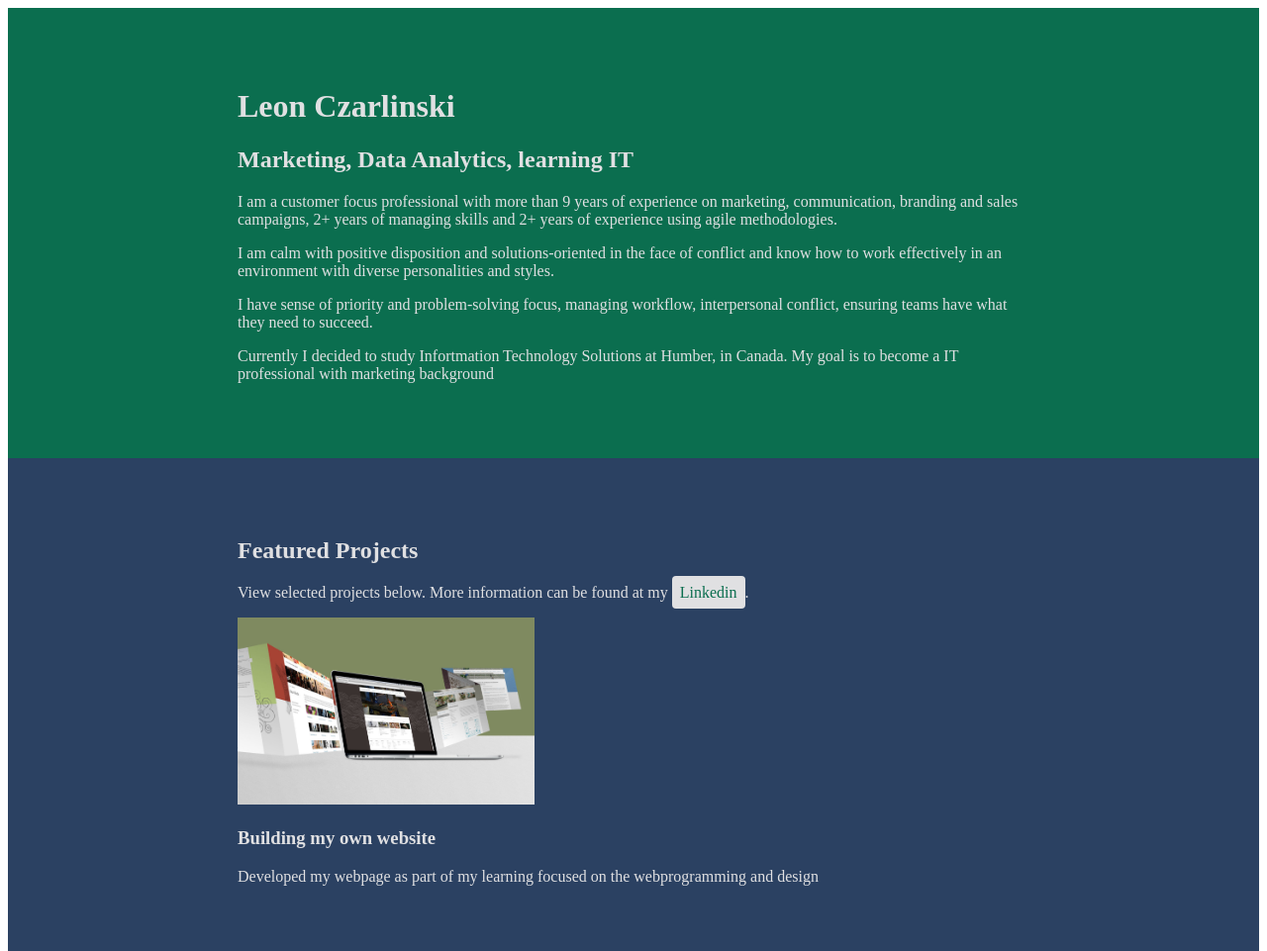
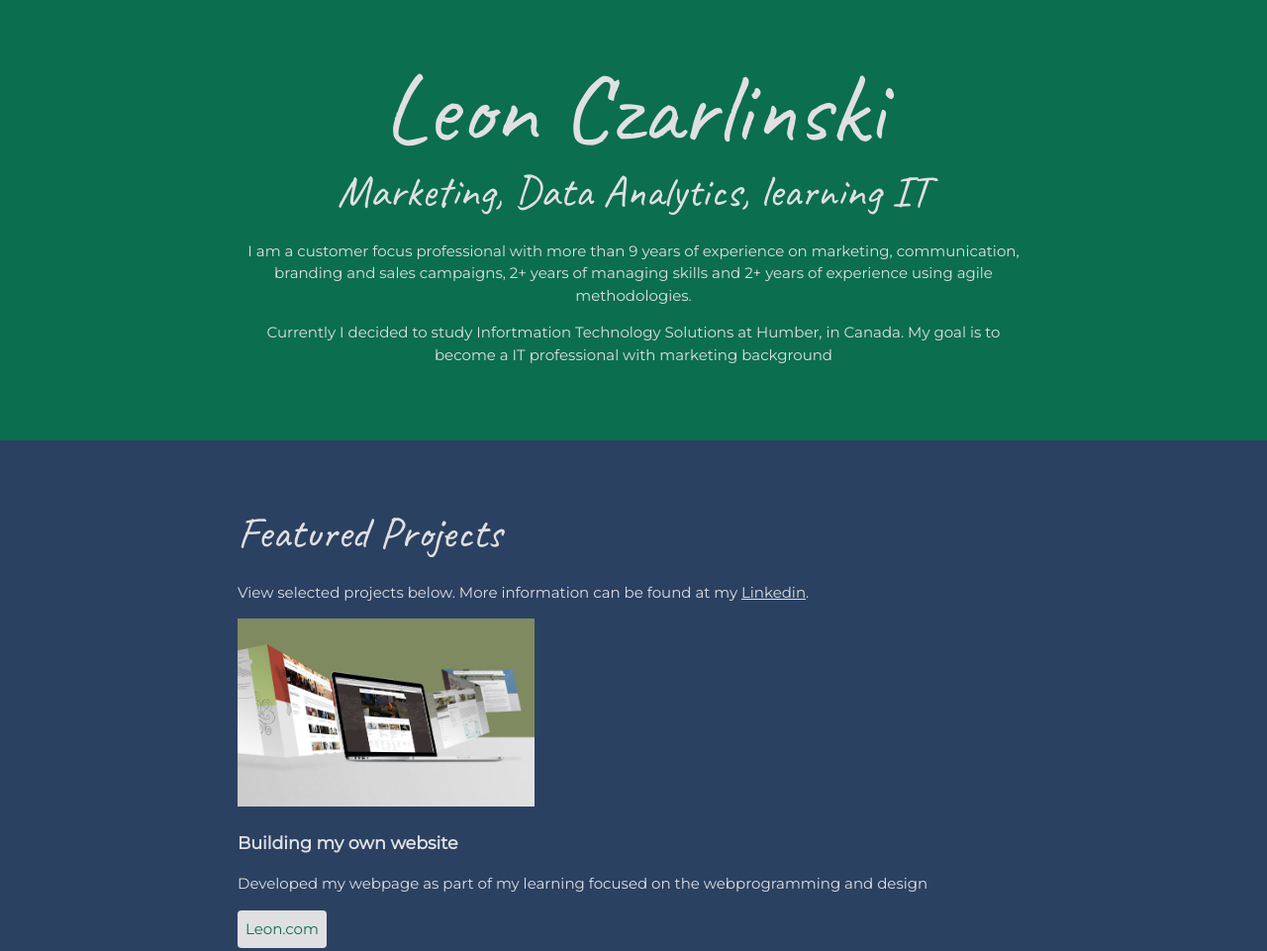
Before and after one commit to leon-czarlinski/leon-czarlinski.github.io, a plain HTML site: page index.html in a window 1280 px wide. Shown: the top 961 px of the page at 99% size. Drawn offline with Linux system fonts and the light colour scheme.

Commit message:
added some font-styles

```diff
--- a/css/styles.css
+++ b/css/styles.css
@@ -11,6 +11,11 @@ Color palette
 /* ---------------------- GLOBAL STYLES ---------------- */
 body{
     color:#343434;
+    margin: 0;
+    padding: 0;
+    font-family: 'Montserrat', sans-serif;
+    font-size: 15px;
+    line-height: 1.5;
 }
 
 a{
@@ -19,6 +24,21 @@ a{
 
 a:hover{
     text-decoration: none;
+}
+
+h1{
+    font-size: 100px;
+    line-height: 1;
+}
+
+h2 {
+    font-size: 45px;
+}
+
+h1, h2 {
+    font-family: 'Caveat', cursive;
+    font-weight: 400;
+    margin: 0;
 }
 
 img {
@@ -36,6 +56,7 @@ img {
 header{
     background-color: #0B6E4F;
     color: #E0E0E2;
+    text-align: center;
 }
 
 
@@ -51,6 +72,7 @@ header{
     text-decoration: none;
     padding: 8px;
     border-radius: 4px;
+    display: inline-block;
 }
 
 .projects .btn:hover{
--- a/index.html
+++ b/index.html
@@ -4,6 +4,9 @@
         <meta charset="UTF-8">
         <meta name="viewport" content="width=device-widht", initial-scale="1.0">
         <title>Leon Czarlinski, Marketing, Customer Engagment, learning IT</title>
+        <link rel="preconnect" href="https://fonts.googleapis.com">
+        <link rel="preconnect" href="https://fonts.gstatic.com" crossorigin>
+        <link href="https://fonts.googleapis.com/css2?family=Caveat&family=Montserrat&display=swap" rel="stylesheet">
         <link rel="stylesheet" href="css/styles.css">
     </head>
     <body>
@@ -15,8 +18,8 @@
                     <h2>Marketing, Data Analytics, learning IT</h2>
 
                     <p>I am a customer focus professional with more than 9 years of experience on marketing, communication, branding and sales campaigns, 2+ years of managing skills and 2+ years of experience using agile methodologies.</p>
-                    <p>I am calm with positive disposition and solutions-oriented in the face of conflict and know how to work effectively in an environment with diverse personalities and styles.</p>
-                    <p>I have sense of priority and problem-solving focus, managing workflow, interpersonal conflict, ensuring teams have what they need to succeed.</p>
+                    <!-- <p>I am calm with positive disposition and solutions-oriented in the face of conflict and know how to work effectively in an environment with diverse personalities and styles.</p> -->
+                    <!-- <p>I have sense of priority and problem-solving focus, managing workflow, interpersonal conflict, ensuring teams have what they need to succeed.</p> -->
                     <p>Currently I decided to study Infortmation Technology Solutions at Humber, in Canada. My goal is to become a IT professional with marketing background</p>
                 </div>
             </header>
@@ -25,13 +28,14 @@
             <section class="projects">
                 <div class="content-wrap divider">
                     <h2>Featured Projects</h2>
-                    <p>View selected projects below. More information can be found at my <a class="btn" href="https://www.linkedin.com/in/leon-czarlinski/?locale=en_US">Linkedin</a>.</p>
+                    <p>View selected projects below. More information can be found at my <a href="https://www.linkedin.com/in/leon-czarlinski/?locale=en_US">Linkedin</a>.</p>
 
                     <!-- Project 1 -->
                     <section class="project-item">
                         <img src="images/project1_marcacao.jpg" alt="printscreen of my webpage">
                         <h3>Building my own website</h3>
                         <p>Developed my webpage as part of my learning focused on the webprogramming and design</p>
+                        <a class="btn" href="https://leonvictor104.github.io/">Leon.com</a>
                     </section>
                 </div>
             </section>
@@ -100,7 +104,7 @@
                     <section>
                         <h3>Humber College - Toronto, ON</h3>
                         <p>Information Technology Solutions, 2022-2024</p>
-                        <p>Graduate Certificate: 2 years program preparing students with no IT background to step into the IT indstry</p>
+                        <p>Graduate Certificate: 2 years program preparing students to step into the IT indstry</p>
                     </section>
 
                     <section>
```
